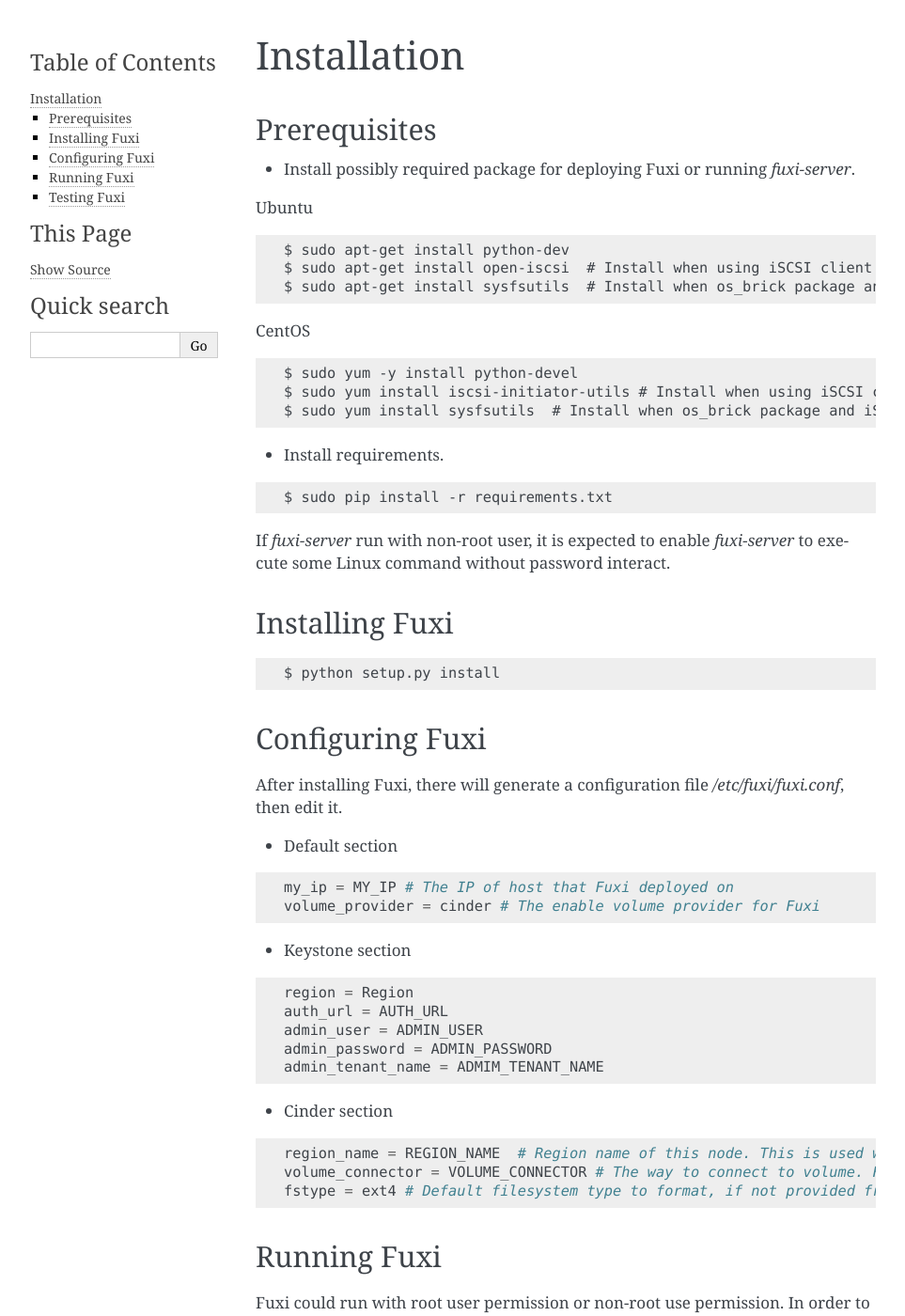
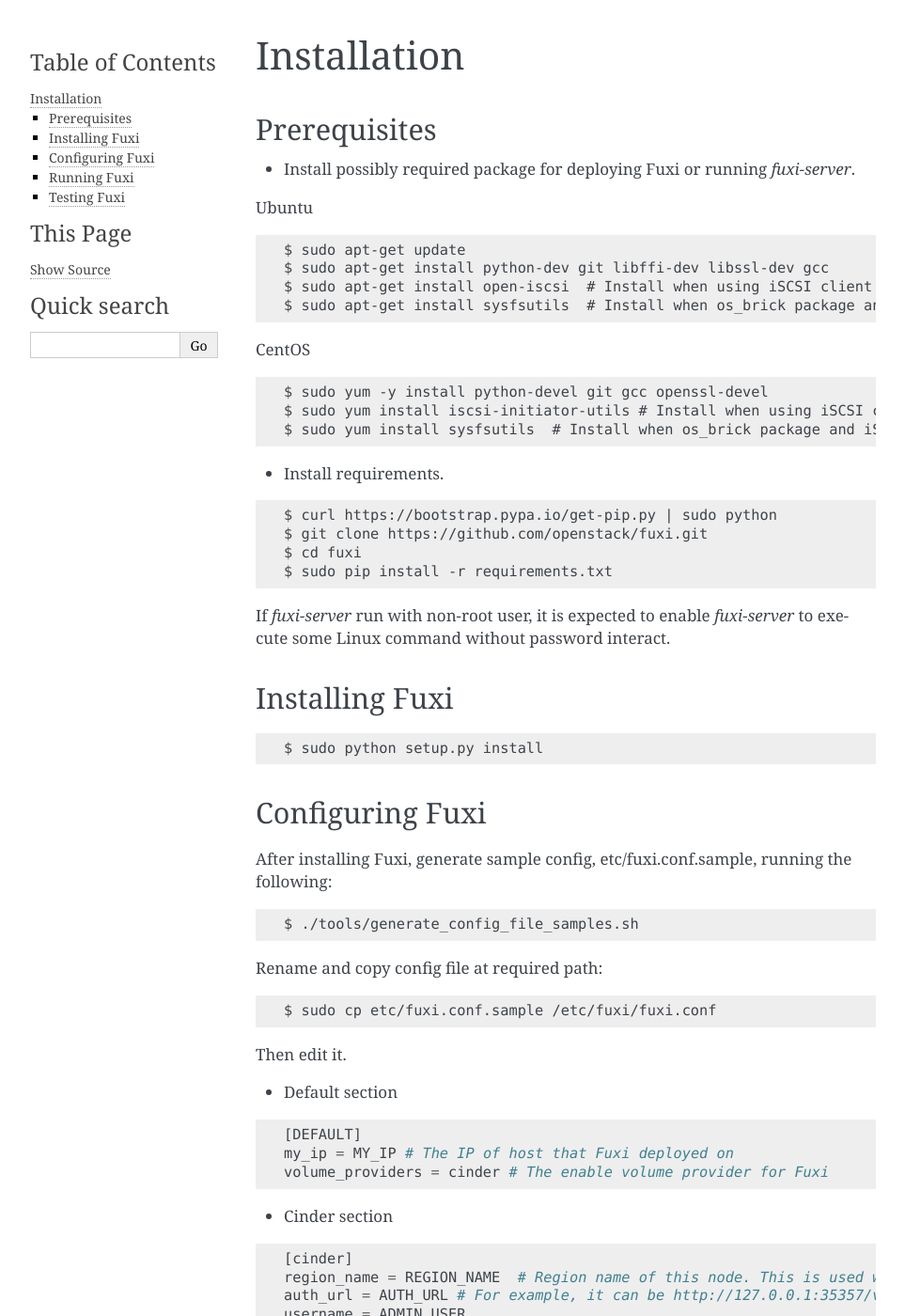
Before and after one commit to openstack-archive/fuxi, a Sphinx documentation site: the page built from doc/source/installation.rst, in a window 1280 px wide and 1400 px high. Shown: the whole window at 94% size, without its empty margins (148-1111 px from the left). Built offline with Sphinx 7.4.7, drawn with Linux system fonts in a browser that asks for light colours; some of the changed text lies outside the part shown.

Commit message:
Fix the installation guide
The installation guide has been outdated and the steps
don't seem to work. This commit fixed it.

Change-Id: I5b6b60d24276a9bb66a7300ebf23273c0ffd3be8

```diff
--- a/doc/source/installation.rst
+++ b/doc/source/installation.rst
@@ -11,7 +11,8 @@
 
 ::
 
-    $ sudo apt-get install python-dev
+    $ sudo apt-get update
+    $ sudo apt-get install python-dev git libffi-dev libssl-dev gcc
     $ sudo apt-get install open-iscsi  # Install when using iSCSI client to connect remote volume
     $ sudo apt-get install sysfsutils  # Install when os_brick package and iSCSI client used
 
@@ -19,7 +20,7 @@
 
 ::
 
-    $ sudo yum -y install python-devel
+    $ sudo yum -y install python-devel git gcc openssl-devel
     $ sudo yum install iscsi-initiator-utils # Install when using iSCSI client to connect remote volume
     $ sudo yum install sysfsutils  # Install when os_brick package and iSCSI client used
 
@@ -27,6 +28,9 @@
 
 ::
 
+    $ curl https://bootstrap.pypa.io/get-pip.py | sudo python
+    $ git clone https://github.com/openstack/fuxi.git
+    $ cd fuxi
     $ sudo pip install -r requirements.txt
 
 
@@ -37,37 +41,61 @@
 
 ::
 
-    $ python setup.py install
+    $ sudo python setup.py install
 
 Configuring Fuxi
 ----------------
 
-After installing Fuxi, there will generate a configuration file `/etc/fuxi/fuxi.conf`, then edit it.
+After installing Fuxi, generate sample config, etc/fuxi.conf.sample, running the following:
+
+::
+
+    $ ./tools/generate_config_file_samples.sh
+
+Rename and copy config file at required path:
+
+::
+
+    $ sudo cp etc/fuxi.conf.sample /etc/fuxi/fuxi.conf
+
+Then edit it.
 
 * Default section
 
 ::
 
+    [DEFAULT]
     my_ip = MY_IP # The IP of host that Fuxi deployed on
-    volume_provider = cinder # The enable volume provider for Fuxi
-
-* Keystone section
-
-::
-
-    region = Region
-    auth_url = AUTH_URL
-    admin_user = ADMIN_USER
-    admin_password = ADMIN_PASSWORD
-    admin_tenant_name = ADMIM_TENANT_NAME
+    volume_providers = cinder # The enable volume provider for Fuxi
 
 * Cinder section
 
 ::
 
+    [cinder]
     region_name = REGION_NAME  # Region name of this node. This is used when picking the URL in the service catalog.
+    auth_url = AUTH_URL # For example, it can be http://127.0.0.1:35357/v3/
+    username = ADMIN_USER
+    user_domain_name = Default
+    password = ADMIN_PASSWORD
+    project_name = service
+    project_domain_name = Default
+    auth_type = password
     volume_connector = VOLUME_CONNECTOR # The way to connect to volume. For Cinder, this could chose from `[openstack, osbrick]`
     fstype = ext4 # Default filesystem type to format, if not provided from request
+
+* Nova section
+
+::
+
+    [nova]
+    auth_url = AUTH_URL # For example, it can be http://127.0.0.1:35357/v3/
+    username = ADMIN_USER
+    user_domain_name = Default
+    password = ADMIN_PASSWORD
+    project_name = service
+    project_domain_name = Default
+    auth_type = password
 
 Running Fuxi
 ------------
@@ -83,7 +111,7 @@
 
 ::
 
-    $ echo "fuxi ALL=(root) NOPASSWD: /usr/local/bin/fuxi-rootwrap /etc/fuxi/rootwrap.conf *" > /etc/sudoers.d/fuxi-rootwrap
+    $ echo "fuxi ALL=(root) NOPASSWD: /usr/local/bin/fuxi-rootwrap /etc/fuxi/rootwrap.conf *" | sudo tee /etc/sudoers.d/fuxi-rootwrap
 
 Here user `fuxi` should be changed to the user run `fuxi-server` on your host.
 
```
